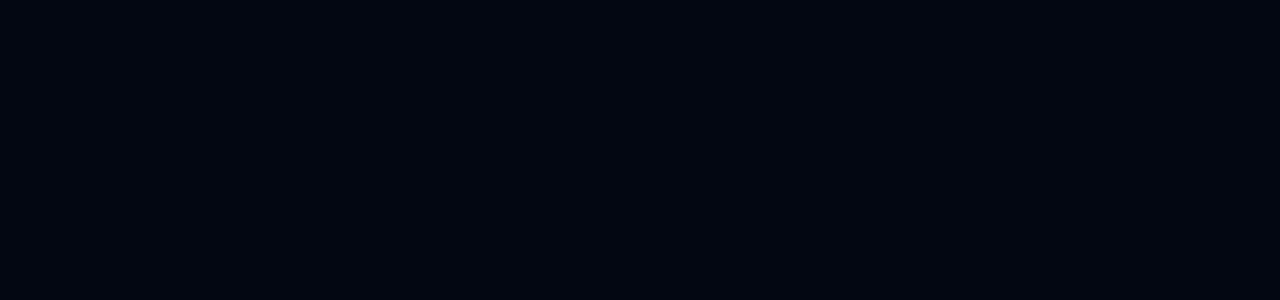
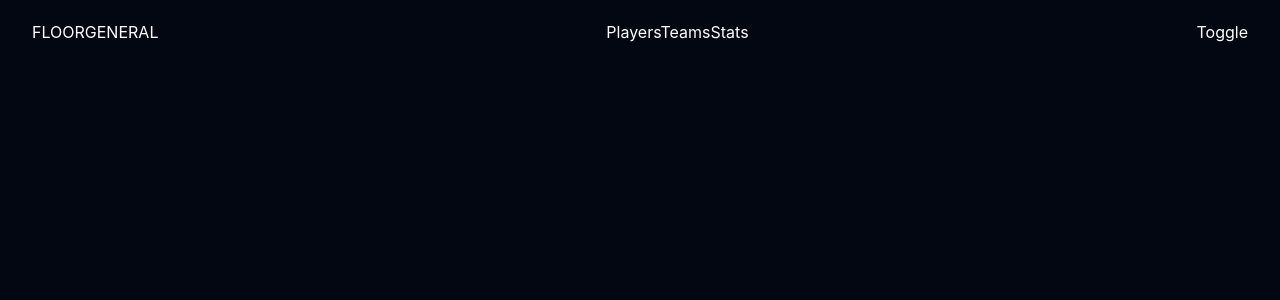
Before and after one commit to timesnewronann/nba-player-insight-dashboard, a React (Vite) app in the folder frontend/: page /players/1 in a window 1280 px wide. Before the commit this address had no page. Shown: the top 300 px of the page. Built offline with nearby package versions, Linux system fonts and the light colour scheme.

Commit message:
Working on a Navbar

```diff
--- a/frontend/src/App.tsx
+++ b/frontend/src/App.tsx
@@ -2,10 +2,12 @@ import './App.css'
 import {Routes, Route} from 'react-router-dom'
 import HomePage from './pages/HomePage'
 import PlayerPage from './pages/PlayerPage'
+import Navbar from './components/Navbar'
 
 function App() {
   return (
     <div className="app min-h-screen bg-gray-950 text-white">
+      <Navbar/>
       <Routes>
         <Route path="/" element={<HomePage />} />
         <Route path="/player/:id" element={<PlayerPage/>} />
--- a/frontend/src/components/Navbar.tsx
+++ b/frontend/src/components/Navbar.tsx
@@ -0,0 +1,21 @@
+function Navbar() {
+
+    return (
+        <nav className="fixed top-0 left-0 right-0 z-50 flex items-center justify-between px-8 py-5">
+            <div className="Navbar">
+                <span className="text-fg-text">FLOOR</span>
+                <span className="text-fg-accent">GENERAL</span>
+            </div>
+            <div>
+                <a>Players</a>
+                <a>Teams</a>
+                <a>Stats</a>
+            </div>
+            <button>
+                Toggle
+            </button>
+        </nav>
+    )
+}
+
+export default Navbar
```
